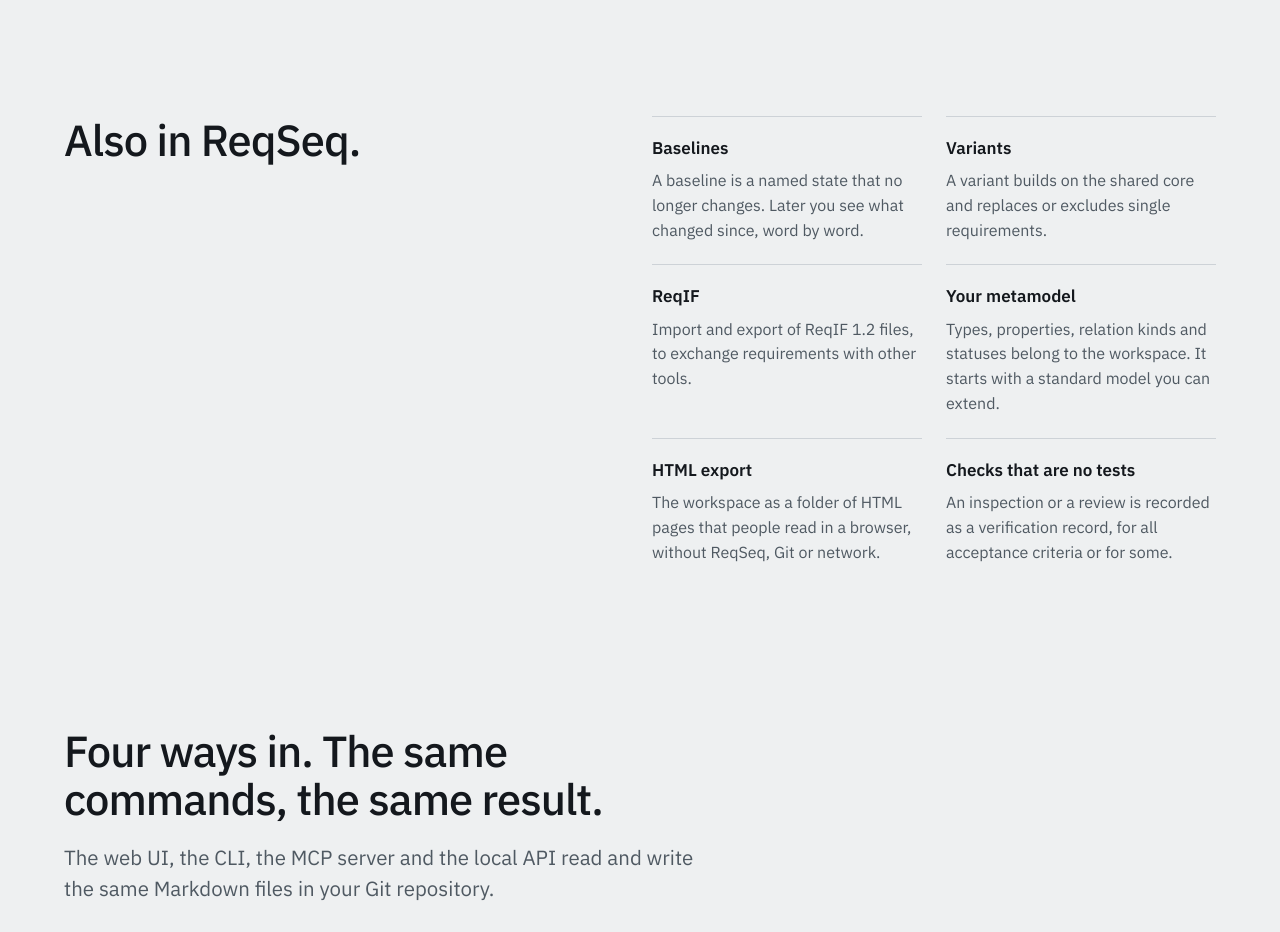
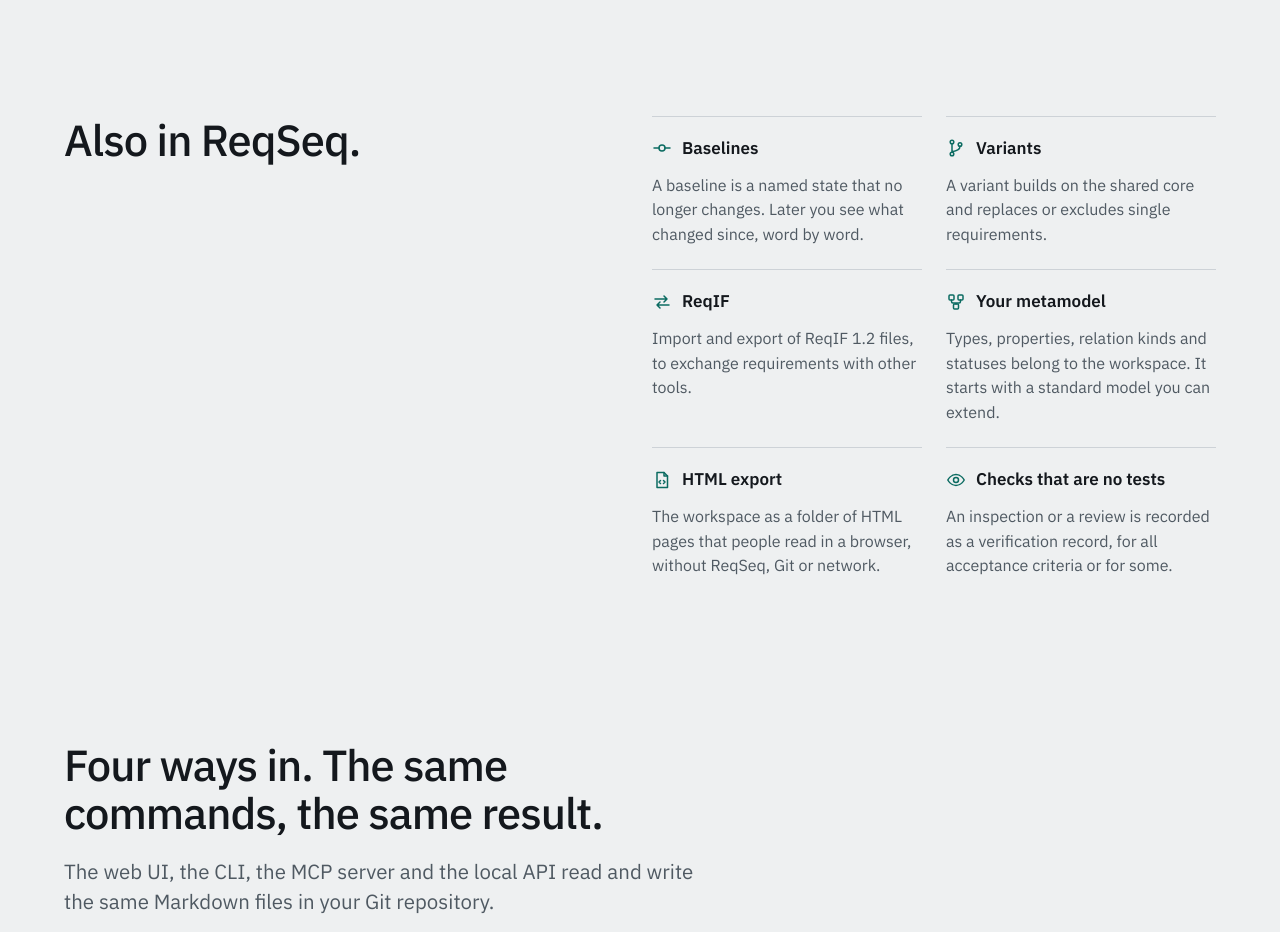
Before and after one commit to ThomasBirkmaier/ThomasBirkmaier.github.io, a plain HTML site: page index.html in a window 1280 px wide. Shown: the part 4880-5812 px from the top of the page. Drawn offline with Linux system fonts and the light colour scheme.

Commit message:
feat: add line icons to the Also in ReqSeq items
Co-Authored-By: Claude Opus 5.5 <noreply@anthropic.com>
Claude-Session: https://claude.ai/code/session_01M3bZgpQEYe3Azsg5ZyeyQY

```diff
--- a/assets/site.css
+++ b/assets/site.css
@@ -299,6 +299,8 @@ section{margin-top:var(--gap)}
 .more{display:grid;grid-template-columns:1fr 1fr;gap:0 24px}
 .more div{border-top:1px solid var(--line-strong);padding:18px 0 22px}
 .more dt{font-weight:600}
+.more dt a{display:inline-flex;align-items:center;gap:10px}
+.more .ico{width:20px;height:20px;flex:none;fill:none;stroke:var(--accent);stroke-width:1.5;stroke-linecap:round;stroke-linejoin:round}
 .more dt a{text-decoration:none}
 .more dt a:hover{text-decoration:underline;text-decoration-color:var(--underline);text-underline-offset:3px;text-decoration-thickness:1.5px}
 .more dd{margin-top:6px;color:var(--dim);font-size:1rem;line-height:1.55}
--- a/index.html
+++ b/index.html
@@ -263,12 +263,12 @@
   <div class="cols split">
     <div class="head"><h2 id="h-more">Also in ReqSeq.</h2></div>
     <dl class="body more">
-      <div><dt><a href="https://thomasbirkmaier.github.io/ReqSeq/how-to/take-a-baseline/">Baselines</a></dt><dd>A baseline is a named state that no longer changes. Later you see what changed since, word by word.</dd></div>
-      <div><dt><a href="https://thomasbirkmaier.github.io/ReqSeq/how-to/manage-a-product-variant/">Variants</a></dt><dd>A variant builds on the shared core and replaces or excludes single requirements.</dd></div>
-      <div><dt><a href="https://thomasbirkmaier.github.io/ReqSeq/how-to/exchange-requirements-with-reqif/">ReqIF</a></dt><dd>Import and export of ReqIF 1.2 files, to exchange requirements with other tools.</dd></div>
-      <div><dt><a href="https://thomasbirkmaier.github.io/ReqSeq/how-to/extend-the-metamodel/">Your metamodel</a></dt><dd>Types, properties, relation kinds and statuses belong to the workspace. It starts with a standard model you can extend.</dd></div>
-      <div><dt><a href="https://thomasbirkmaier.github.io/ReqSeq/how-to/publish-the-workspace-as-html/">HTML export</a></dt><dd>The workspace as a folder of HTML pages that people read in a browser, without ReqSeq, Git or network.</dd></div>
-      <div><dt><a href="https://thomasbirkmaier.github.io/ReqSeq/how-to/record-test-evidence/">Checks that are no tests</a></dt><dd>An inspection or a review is recorded as a verification record, for all acceptance criteria or for some.</dd></div>
+      <div><dt><a href="https://thomasbirkmaier.github.io/ReqSeq/how-to/take-a-baseline/"><svg class="ico" viewBox="0 0 20 20" aria-hidden="true" focusable="false"><path d="M2 10h5M13 10h5"/><circle cx="10" cy="10" r="3"/></svg>Baselines</a></dt><dd>A baseline is a named state that no longer changes. Later you see what changed since, word by word.</dd></div>
+      <div><dt><a href="https://thomasbirkmaier.github.io/ReqSeq/how-to/manage-a-product-variant/"><svg class="ico" viewBox="0 0 20 20" aria-hidden="true" focusable="false"><circle cx="6" cy="4" r="1.8"/><circle cx="6" cy="16" r="1.8"/><circle cx="14" cy="6.5" r="1.8"/><path d="M6 5.8v8.4M14 8.3c0 3.5-2.5 4.7-8 5.4"/></svg>Variants</a></dt><dd>A variant builds on the shared core and replaces or excludes single requirements.</dd></div>
+      <div><dt><a href="https://thomasbirkmaier.github.io/ReqSeq/how-to/exchange-requirements-with-reqif/"><svg class="ico" viewBox="0 0 20 20" aria-hidden="true" focusable="false"><path d="M3 7h12M12 4l3 3-3 3M17 13H5M8 10l-3 3 3 3"/></svg>ReqIF</a></dt><dd>Import and export of ReqIF 1.2 files, to exchange requirements with other tools.</dd></div>
+      <div><dt><a href="https://thomasbirkmaier.github.io/ReqSeq/how-to/extend-the-metamodel/"><svg class="ico" viewBox="0 0 20 20" aria-hidden="true" focusable="false"><rect x="3" y="3" width="5" height="5" rx="1"/><rect x="12" y="3" width="5" height="5" rx="1"/><rect x="7.5" y="12" width="5" height="5" rx="1"/><path d="M5.5 8v1.5c0 1 .5 1.5 1.5 1.5h6c1 0 1.5-.5 1.5-1.5V8M10 11v1"/></svg>Your metamodel</a></dt><dd>Types, properties, relation kinds and statuses belong to the workspace. It starts with a standard model you can extend.</dd></div>
+      <div><dt><a href="https://thomasbirkmaier.github.io/ReqSeq/how-to/publish-the-workspace-as-html/"><svg class="ico" viewBox="0 0 20 20" aria-hidden="true" focusable="false"><path d="M5 2.5h7l3.5 3.5v11.5h-10.5z"/><path d="M12 2.5V6h3.5M8.5 10.5 7 12l1.5 1.5M11.5 10.5 13 12l-1.5 1.5"/></svg>HTML export</a></dt><dd>The workspace as a folder of HTML pages that people read in a browser, without ReqSeq, Git or network.</dd></div>
+      <div><dt><a href="https://thomasbirkmaier.github.io/ReqSeq/how-to/record-test-evidence/"><svg class="ico" viewBox="0 0 20 20" aria-hidden="true" focusable="false"><path d="M1.8 10S4.8 4.5 10 4.5 18.2 10 18.2 10 15.2 15.5 10 15.5 1.8 10 1.8 10z"/><circle cx="10" cy="10" r="2.5"/></svg>Checks that are no tests</a></dt><dd>An inspection or a review is recorded as a verification record, for all acceptance criteria or for some.</dd></div>
     </dl>
   </div>
 </section>
```
